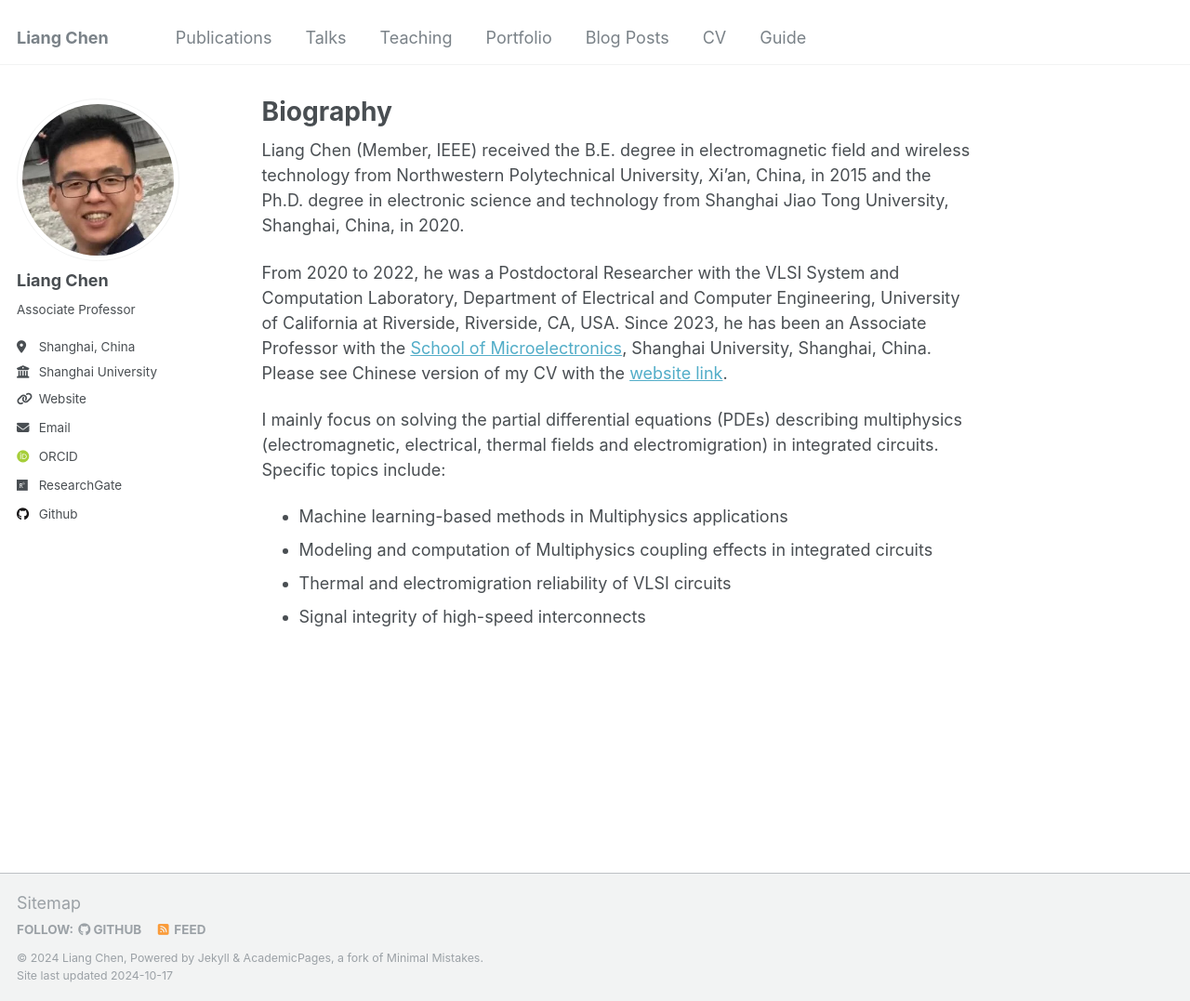
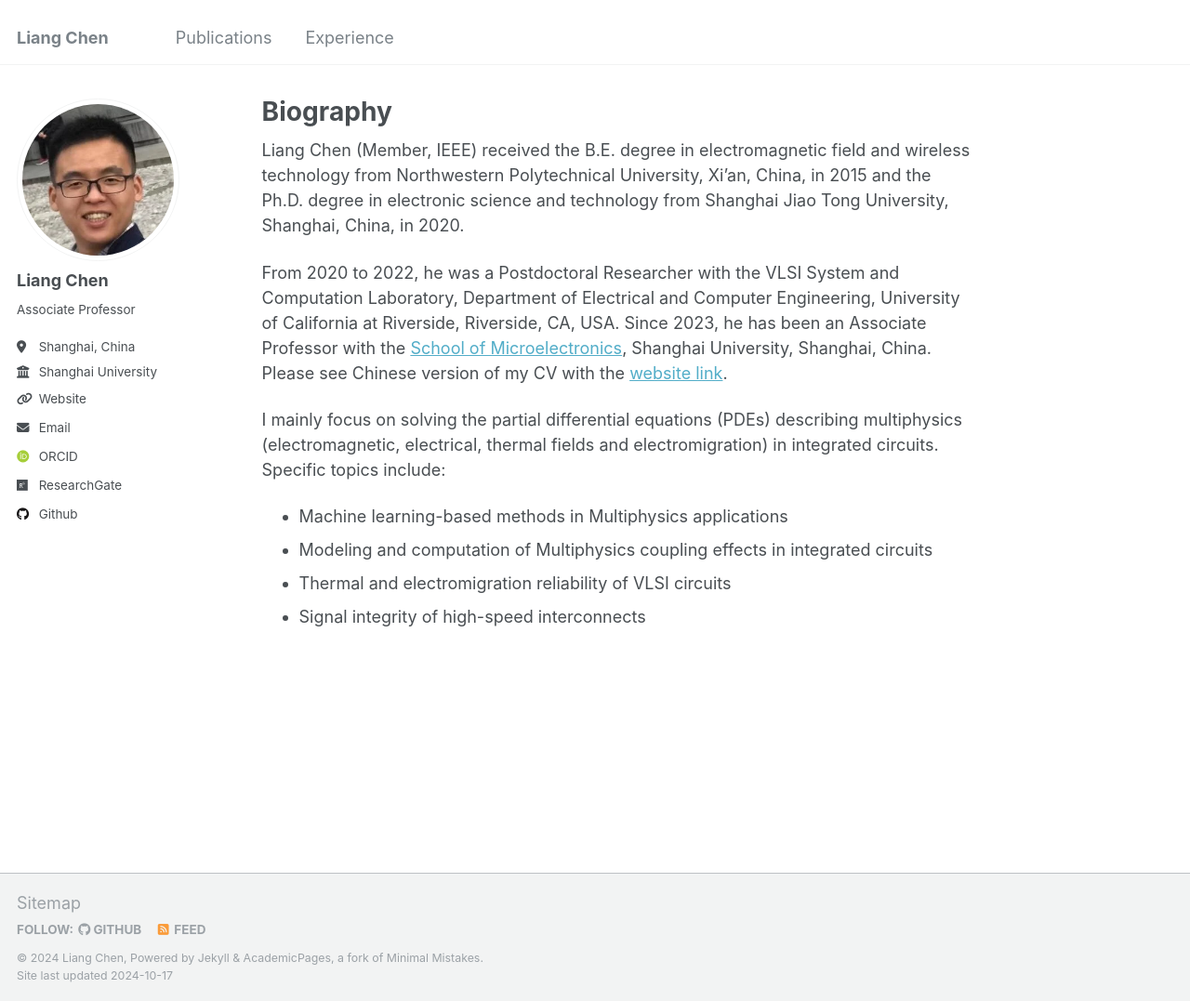
Before and after one commit to leonchenucr/leonchenucr.github.io, a Jekyll site: the page built from _pages/about.md, in a window 1280 px wide and 1077 px high. Shown: the whole window at 93% size. Built offline with Jekyll 4.4.1, drawn with Linux system fonts in a browser that asks for light colours; some web fonts are replaced; part of the change alters nothing that is shown.

Commit message:
Update navigation.yml

```diff
--- a/_data/navigation.yml
+++ b/_data/navigation.yml
@@ -8,20 +8,23 @@ main:
   - title: "Publications"
     url: /publications/
 
-  - title: "Talks"
-    url: /talks/
+  - title: "Experience"
+    url: /experience/
 
-  - title: "Teaching"
-    url: /teaching/
+  #- title: "Talks"
+  #  url: /talks/
 
-  - title: "Portfolio"
-    url: /portfolio/
+  #- title: "Teaching"
+  #  url: /teaching/
 
-  - title: "Blog Posts"
-    url: /year-archive/
+  #- title: "Portfolio"
+  #  url: /portfolio/
 
-  - title: "CV"
-    url: /cv/
+  #- title: "Blog Posts"
+  #  url: /year-archive/
 
-  - title: "Guide"
-    url: /markdown/
+  #- title: "CV"
+  #  url: /cv/
+
+  #- title: "Guide"
+  #  url: /markdown/
```
